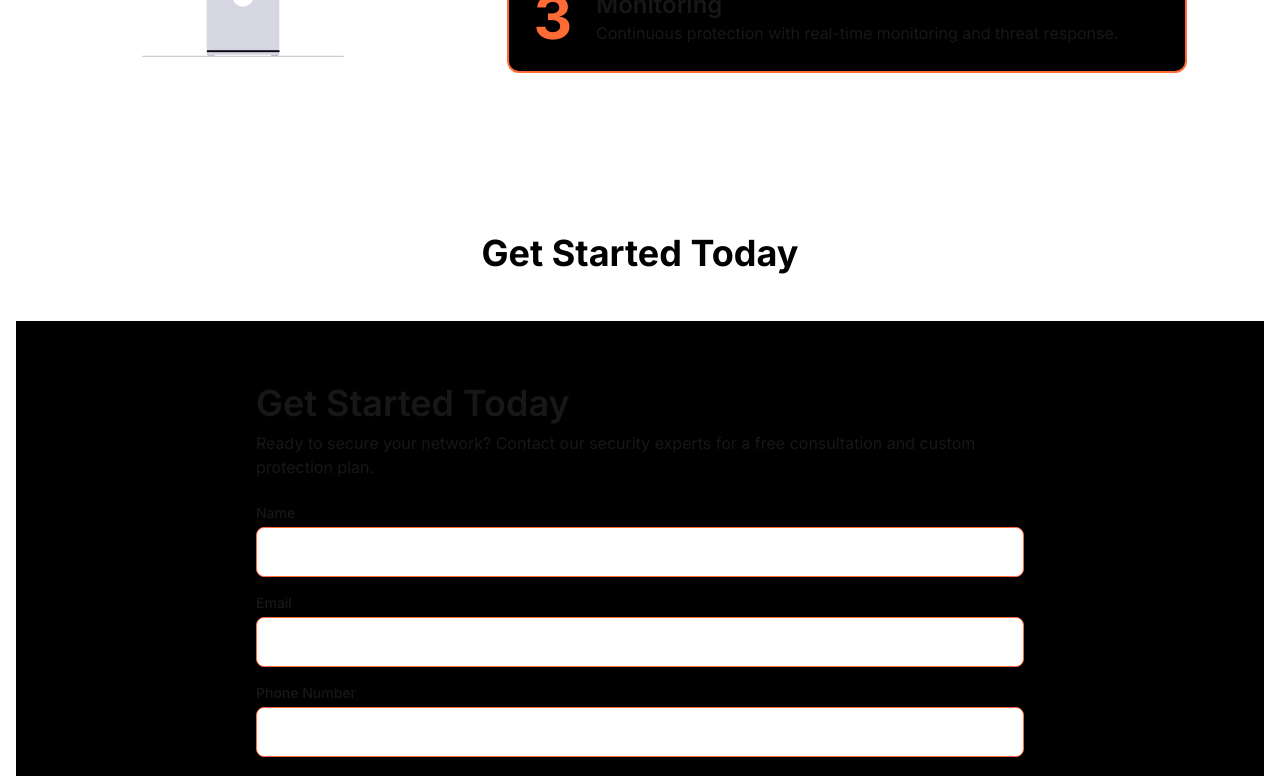
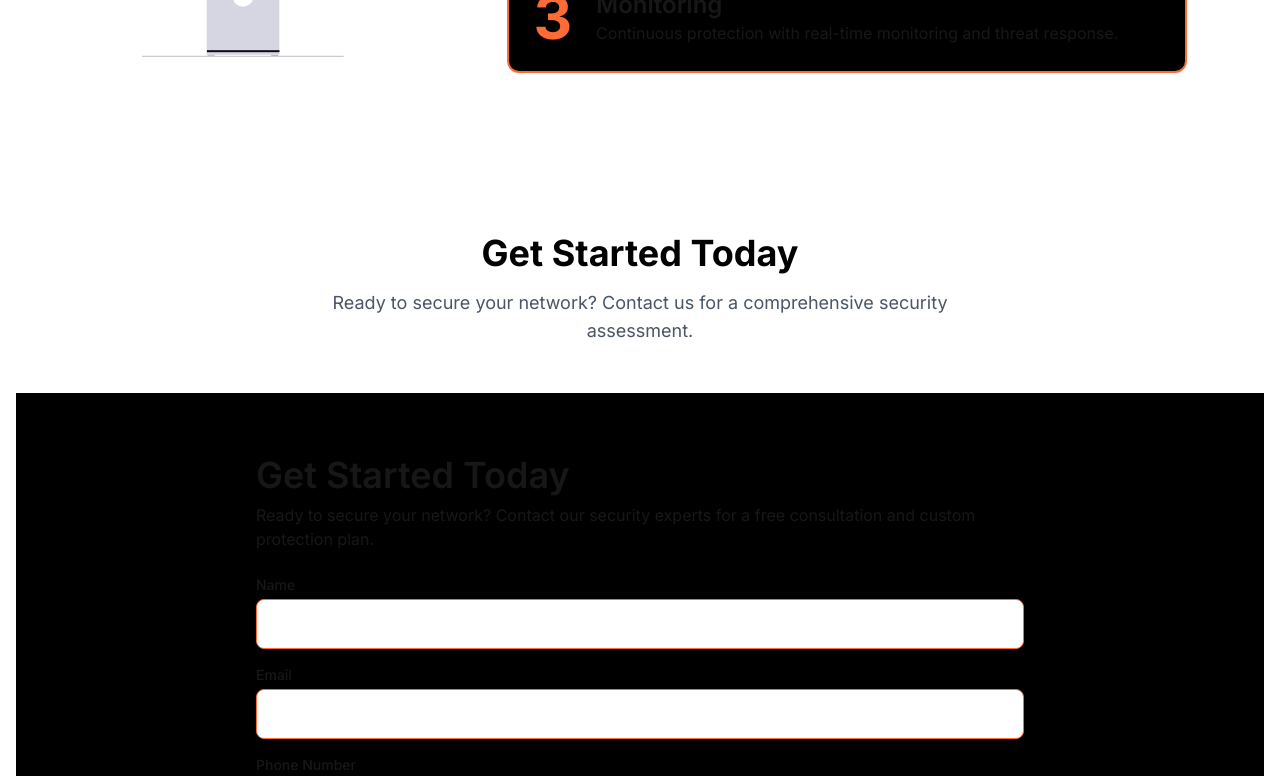
Before and after one commit to tjdanner/pangolin-website, a Next.js app: page /service-pages/network-security in a window 1280 px wide. Shown: the part 1720-2496 px from the top of the page. Built offline with nearby package versions, Linux system fonts and the light colour scheme.

Commit message:
ServicePageTemplate WIP

```diff
--- /dev/null
+++ b/app/components/FormSection.tsx
@@ -0,0 +1,31 @@
+import ContactForm from "./ContactForm";
+
+interface FormSectionProps {
+  title?: string;
+  subtitle?: string;
+  backgroundColor?: string;
+}
+
+export default function FormSection({
+  title = "Get Started Today",
+  subtitle,
+  backgroundColor = "bg-white",
+}: FormSectionProps) {
+  return (
+    <section className={`py-16 lg:py-24 ${backgroundColor}`}>
+      <div className="container mx-auto px-4">
+        <div className="text-center mb-12">
+          <h2 className="text-3xl lg:text-4xl font-bold mb-4 text-black">
+            {title}
+          </h2>
+          {subtitle && (
+            <p className="text-lg text-gray-600 max-w-2xl mx-auto">
+              {subtitle}
+            </p>
+          )}
+        </div>
+        <ContactForm />
+      </div>
+    </section>
+  );
+}
--- a/app/components/ServicePageTemplate.tsx
+++ b/app/components/ServicePageTemplate.tsx
@@ -3,14 +3,12 @@ import Banner from "./Banner";
 import TextSection from "./TextSection";
 import CardSection from "./CardSection";
 import ProcessSection from "./ProcessSection";
-import ContactForm from "./ContactForm";
+import FormSection from "./FormSection";
 
 interface ServicePageTemplateProps {
-  // Banner props
   title: string;
   subtitle?: string;
 
-  // Hero section props
   heroSection?: {
     title: string;
     paragraphs: string[];
@@ -19,7 +17,6 @@ interface ServicePageTemplateProps {
     imagePosition?: "left" | "right";
   };
 
-  // Cards section props
   cardsSection?: {
     title: string;
     cards: Array<{
@@ -30,7 +27,6 @@ interface ServicePageTemplateProps {
     }>;
   };
 
-  // Additional text sections
   additionalSections?: Array<{
     title: string;
     paragraphs: string[];
@@ -39,7 +35,6 @@ interface ServicePageTemplateProps {
     imagePosition?: "left" | "right";
   }>;
 
-  // Process section props
   processSection?: {
     title: string;
     paragraphs: string[];
@@ -52,18 +47,13 @@ interface ServicePageTemplateProps {
     imageAlt: string;
   };
 
-  // End CTA props
-  endCTA?: {
-    title: string;
-    paragraph: string;
-    buttonText: string;
-    buttonHref?: string;
-    backgroundImage: string;
+  formSection?: {
+    title?: string;
+    subtitle?: string;
+    backgroundColor?: string;
   };
 
-  // Contact form customization
-  showContactForm?: boolean;
-  contactFormTitle?: string;
+  showFormSection?: boolean;
 }
 
 export default function ServicePageTemplate({
@@ -73,16 +63,13 @@ export default function ServicePageTemplate({
   cardsSection,
   additionalSections = [],
   processSection,
-  endCTA,
-  showContactForm = true,
-  contactFormTitle = "Get Started Today",
+  formSection,
+  showFormSection = true,
 }: ServicePageTemplateProps) {
   return (
     <main className="min-h-screen bg-background">
-      {/* Banner */}
       <Banner title={title} subtitle={subtitle} backgroundColor="bg-accent" />
 
-      {/* Hero Section */}
       {heroSection && (
         <TextSection
           title={heroSection.title}
@@ -93,12 +80,10 @@ export default function ServicePageTemplate({
         />
       )}
 
-      {/* Cards Section */}
       {cardsSection && (
         <CardSection title={cardsSection.title} cards={cardsSection.cards} />
       )}
 
-      {/* Additional Text Sections */}
       {additionalSections.map((section, index) => (
         <TextSection
           key={index}
@@ -110,7 +95,6 @@ export default function ServicePageTemplate({
         />
       ))}
 
-      {/* Process Section */}
       {processSection && (
         <ProcessSection
           title={processSection.title}
@@ -121,27 +105,12 @@ export default function ServicePageTemplate({
         />
       )}
 
-      {/* End CTA */}
-      {endCTA && (
-        <EndCTASection
-          title={endCTA.title}
-          paragraph={endCTA.paragraph}
-          buttonText={endCTA.buttonText}
-          buttonHref={endCTA.buttonHref}
-          backgroundImage={endCTA.backgroundImage}
+      {showFormSection && (
+        <FormSection
+          title={formSection?.title}
+          subtitle={formSection?.subtitle}
+          backgroundColor={formSection?.backgroundColor}
         />
-      )}
-
-      {/* Contact Form */}
-      {showContactForm && (
-        <section className="py-16 lg:py-24 bg-white">
-          <div className="container mx-auto px-4">
-            <h2 className="text-3xl lg:text-4xl font-bold text-center mb-12 text-black">
-              {contactFormTitle}
-            </h2>
-            <ContactForm />
-          </div>
-        </section>
       )}
     </main>
   );
--- a/app/service-pages/network-security/page.tsx
+++ b/app/service-pages/network-security/page.tsx
@@ -67,8 +67,13 @@ export default function NetworkSecurity() {
           },
         ],
       }}
-      showContactForm={true}
-      contactFormTitle="Get Started Today"
+      showFormSection={true}
+      formSection={{
+        title: "Get Started Today",
+        subtitle:
+          "Ready to secure your network? Contact us for a comprehensive security assessment.",
+        backgroundColor: "bg-white",
+      }}
     />
   );
 }
--- a/app/service-pages/penetration-testing/page.tsx
+++ b/app/service-pages/penetration-testing/page.tsx
@@ -70,16 +70,13 @@ export default function PenetrationTesting() {
           },
         ],
       }}
-      endCTA={{
-        title: "Ready to Test Your Security?",
-        paragraph:
-          "Get a comprehensive security assessment from our certified penetration testing experts.",
-        buttonText: "Schedule Assessment",
-        buttonHref: "/contact",
-        backgroundImage: "/security-background.jpg",
+      showFormSection={true}
+      formSection={{
+        title: "Request Penetration Testing",
+        subtitle:
+          "Ready to test your security? Get a comprehensive assessment from our certified experts.",
+        backgroundColor: "bg-gray-50",
       }}
-      showContactForm={true}
-      contactFormTitle="Request Penetration Testing"
     />
   );
 }
```
